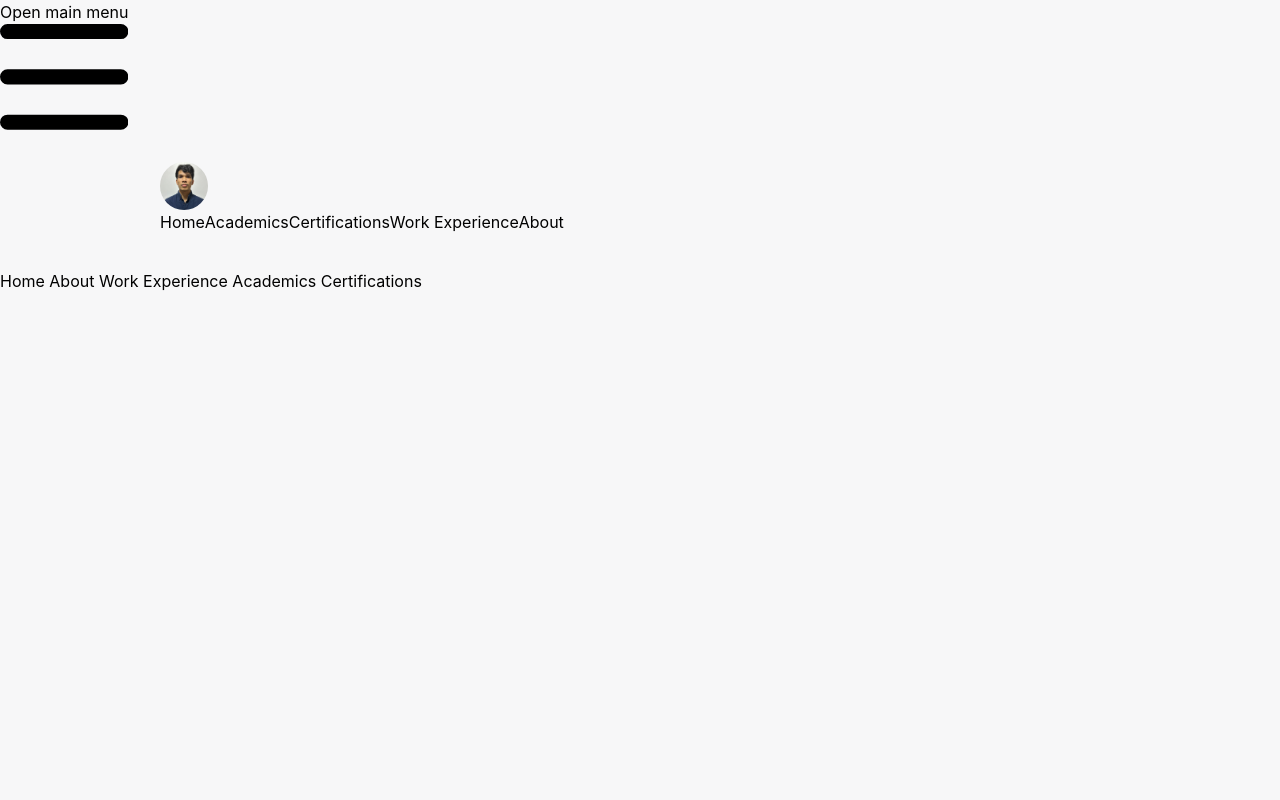
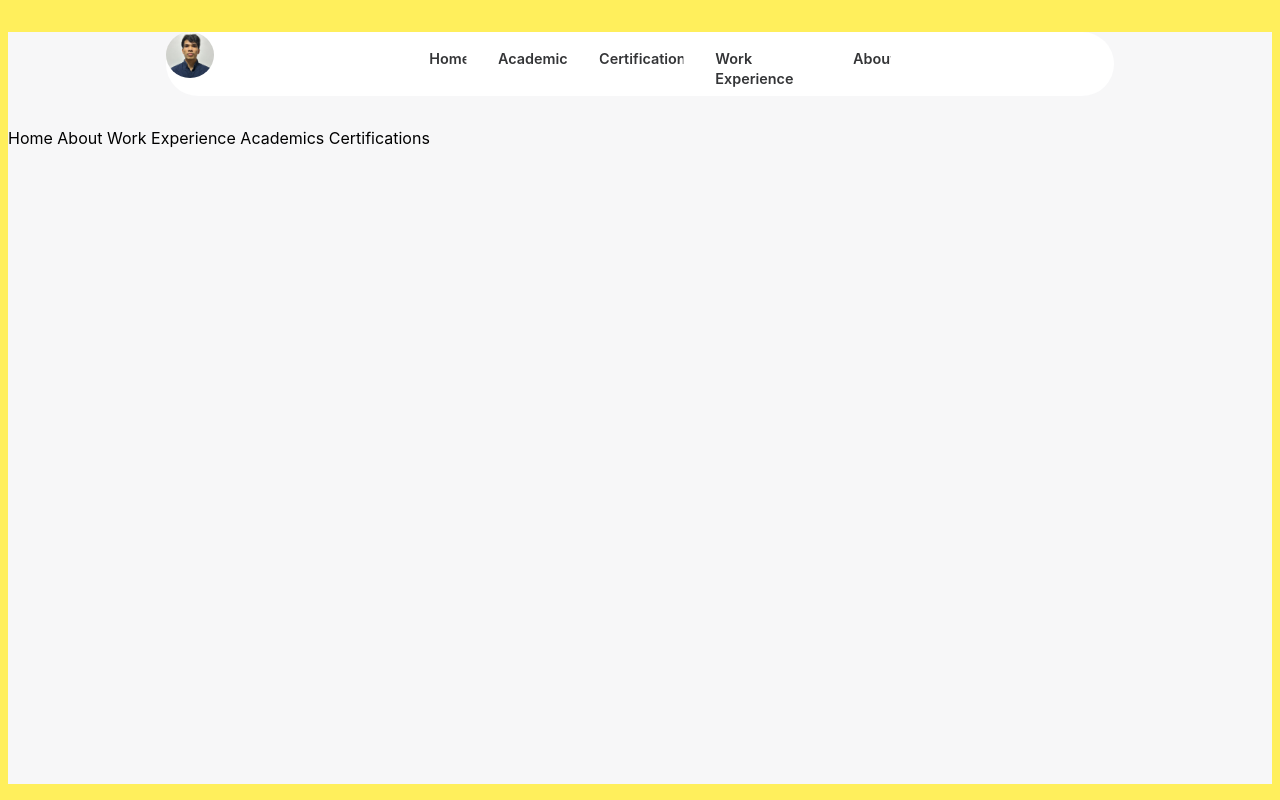
Before and after one commit to kimlj/portfolio, a React (Vite) app: page / in a window 1280 px wide. Built offline with nearby package versions, Linux system fonts and the light colour scheme.

Commit message:
removed tailwind import, use pure css

```diff
--- a/src/App.css
+++ b/src/App.css
@@ -5,5 +5,13 @@
 
 
 body{
+  background-color: #ffef5c;
+}
+
+.container{
   background-color: #f7f7f8;
+  height: 94vh;
+  ;
+  /* width: 9; */
+  margin: 0% auto;
 }
--- a/src/App.jsx
+++ b/src/App.jsx
@@ -13,7 +13,7 @@ function App() {
   const [count, setCount] = useState(0); // State for the counter functionality
 
   return (
-    <>
+    <div className='container'>
       <Navbar />
       <main> {/* Wrap main content in a main section */}
         <Home />  {/* Display the Home component */}
@@ -23,7 +23,7 @@ function App() {
         <Academics />  {/* Assuming you have an Academics component */}
         <Certifications />  {/* Assuming you have a Certifications component */}
       </main>
-    </>
+    </div>
   );
 }
 
--- a/src/index.css
+++ b/src/index.css
@@ -1,6 +1,6 @@
-@tailwind base;
+/* @tailwind base;
 @tailwind components;
-@tailwind utilities;
+@tailwind utilities; */
 
 :root {
   font-family: Inter, system-ui, Avenir, Helvetica, Arial, sans-serif;
@@ -15,4 +15,5 @@
   text-rendering: optimizeLegibility;
   -webkit-font-smoothing: antialiased;
   -moz-osx-font-smoothing: grayscale; */
+
 }
--- a/src/navbar.css
+++ b/src/navbar.css
@@ -1,30 +1,59 @@
+
+#navbar-default{
+    position: relative;
+    width: 75%;
+    margin: 2rem auto;
+    /* border: 1px solid black; */
+    background-color: white;
+    border-radius: 2rem;
+    height: 4rem;
+}
+.ul-holder{
+    position: absolute;
+    display: inline-block;
+    margin-left: 50%;
+    /* margin-top: 50%; */
+    /* position: absolute; */
+    /* align-items: center; */
+    /* justify-content: center; */
+    transform: translateX(-50%);
+}
 .nav-ul{
     display: flex;
+    /* padding: 1rem 2rem; */
+    /* margin-left: 4rem; */
+    gap: 2rem;
 
 }
 .nav-ul-li{
     border-bottom: 2px solid transparent;
     overflow: hidden;
-    padding-bottom: .1rem;
+    /* padding-bottom: .1rem; */
     /* padding-left: 1%; */
+    font-size: 1rem;
+
+}
+.nav-ul-li a {
+    text-decoration: none;
+    color: #343537;
+    font-size: .9rem;
+    font-weight: 600;
 }
 .nav-ul-li:first-child{
 
 }
 .nav-ul-li:hover{
     border-bottom: 2px solid #ffef5c;
+    color: #ffef5c;
 }
 
 
 
-#navbar-default{
-    width: 75%;
-    margin: 2rem auto;
 
-}
 
 .profile{
     width: 3rem;
-    height: 3rem;
+    height: auto;
     border-radius: 50%;
+    position: absolute;
 }
--- a/src/navbar.jsx
+++ b/src/navbar.jsx
@@ -23,7 +23,7 @@ function Navbar() {
     return (
 
         <nav className="">
-        <button onClick={toggleMenu}
+        {/* <button onClick={toggleMenu}
           type="button"
           className="inline-flex items-center p-2 w-10 h-10 justify-center text-sm text-gray-500 rounded-lg md:hidden hover:bg-gray-100 focus:outline-none focus:ring-2 focus:ring-gray-200 dark:text-gray-400 dark:hover:bg-gray-700 dark:focus:ring-gray-600"
           aria-controls="navbar-default"
@@ -32,11 +32,11 @@ function Navbar() {
             <svg className="w-5 h-5" aria-hidden="true" xmlns="http://www.w3.org/2000/svg" fill="none" viewBox="0 0 17 14">
                 <path stroke="currentColor" strokeLinecap="round" strokeLinejoin="round" strokeWidth="2" d="M1 1h15M1 7h15M1 13h15"/>
             </svg>
-
-        </button >
+        </button > */}
         <div className={`${isMenuOpen ? 'block' : 'hidden'} w-full md:block md:w-auto`} id="navbar-default">
             <img className = "profile" src={profileImagePath} alt="" />
-        <ul className="nav-ul font-medium mt-4 bg-white p-7 rounded-3xl md:flex-row md:space-x-8 rtl:space-x-reverse md:mt-0 md:border md:bg-white dark:bg-gray-800 md:dark:bg-gray-900 dark:border-gray-700">
+            <div className="ul-holder">
+                <ul className="nav-ul">
                     <li className="nav-ul-li">
                         <Link to="/" className={sharedLinkStyles}>Home</Link>
                     </li>
@@ -56,6 +56,8 @@ function Navbar() {
                 </ul>
             </div>
 
+        </div>
+
         </nav>
     );
 }
```
Lines whose indentation alone changed are shown as unchanged.
